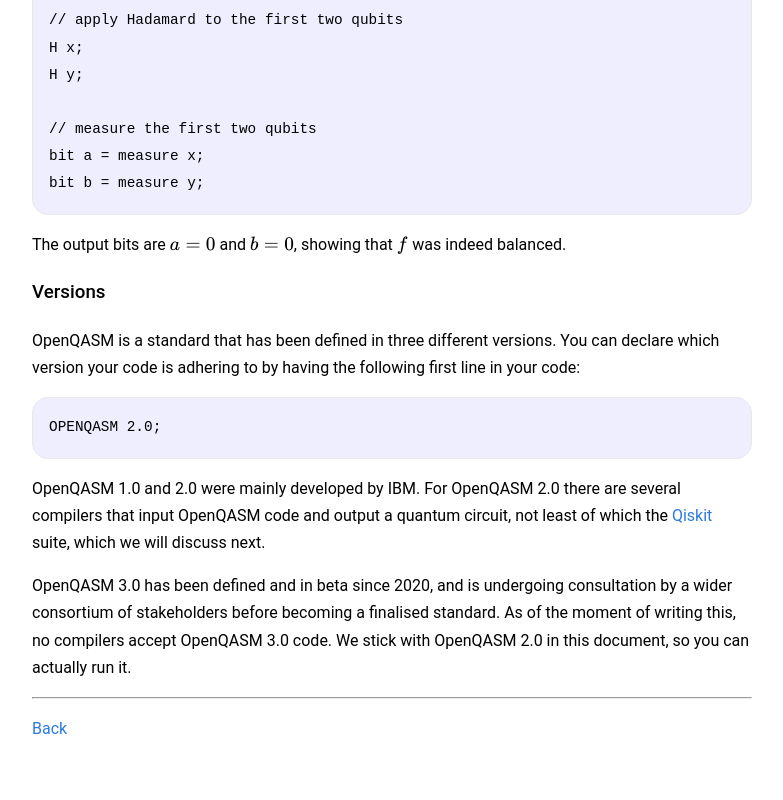
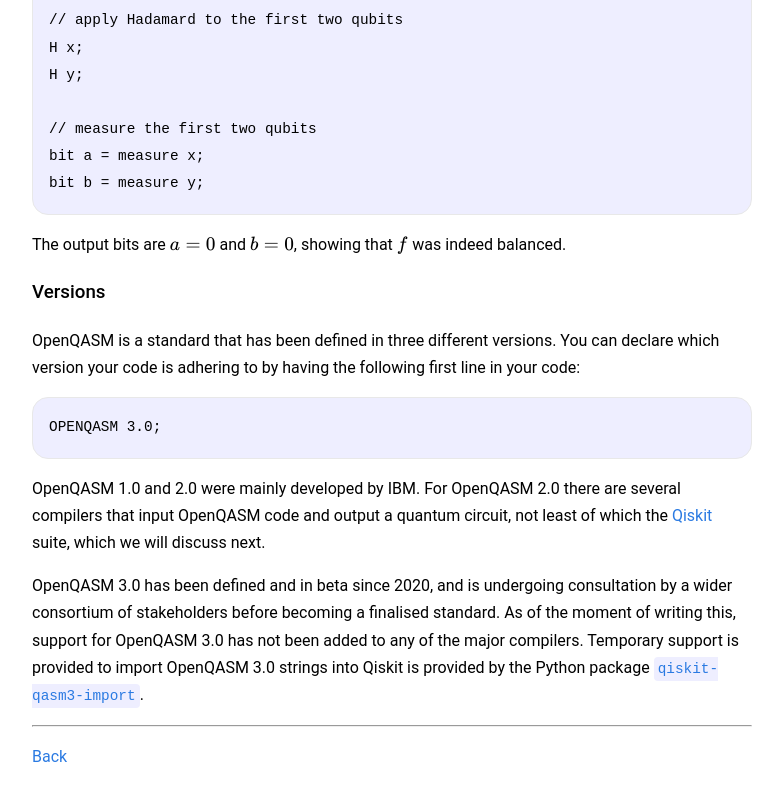
Before and after one commit to chrisheunen/iqpl, a plain HTML site: page openqasm.html in a window 1280 px wide. Shown: the part 7394-8194 px from the top of the page, without its empty margins (248-1031 px from the left). Before the commit the page ends 8168 px from the top, so only its background shows below. Drawn offline with Linux system fonts and the light colour scheme.

Commit message:
Fixes version message from 2.0 to 3.0

```diff
--- a/openqasm.html
+++ b/openqasm.html
@@ -376,16 +376,18 @@ class="math inline">f</span> was indeed balanced.</p>
 <p>OpenQASM is a standard that has been defined in three different
 versions. You can declare which version your code is adhering to by
 having the following first line in your code:</p>
-<pre><code>OPENQASM 2.0;</code></pre>
+<pre><code>OPENQASM 3.0;</code></pre>
 <p>OpenQASM 1.0 and 2.0 were mainly developed by IBM. For OpenQASM 2.0
 there are several compilers that input OpenQASM code and output a
 quantum circuit, not least of which the <a href="#qiskit">Qiskit</a>
 suite, which we will discuss next.</p>
 <p>OpenQASM 3.0 has been defined and in beta since 2020, and is
 undergoing consultation by a wider consortium of stakeholders before
-becoming a finalised standard. As of the moment of writing this, no
-compilers accept OpenQASM 3.0 code. We stick with OpenQASM 2.0 in this
-document, so you can actually run it.</p>
+becoming a finalised standard. As of the moment of writing this, support
+for OpenQASM 3.0 has not been added to any of the major compilers.
+Temporary support is provided to import OpenQASM 3.0 strings into Qiskit
+is provided by the Python package <a
+href="https://pypi.org/project/qiskit-qasm3-import/"><code>qiskit-qasm3-import</code></a>.</p>
 <hr />
 <p><a href="index.html">Back</a></p>
 </body>
```
Also changed, not shown: 1 other file.
